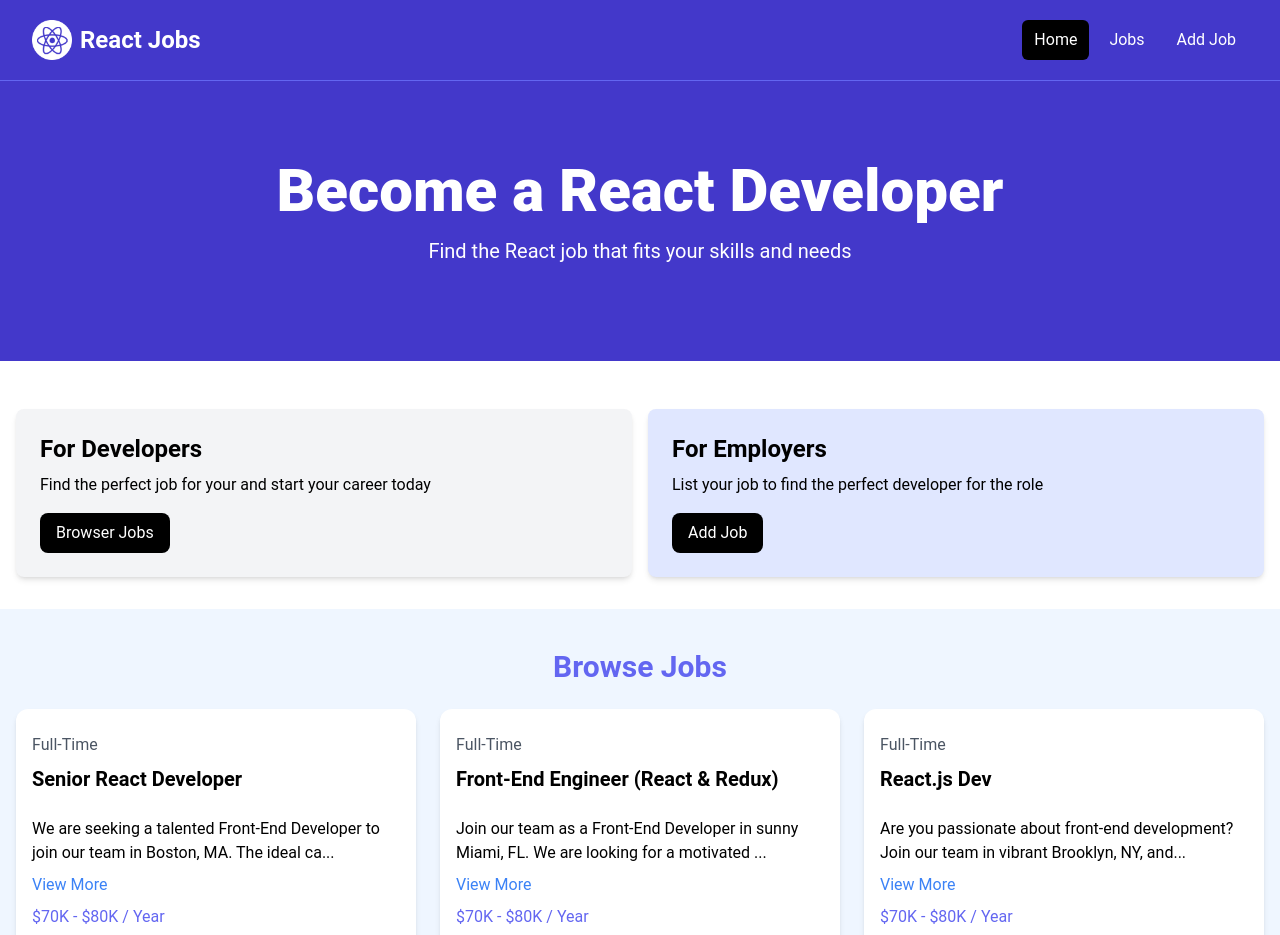
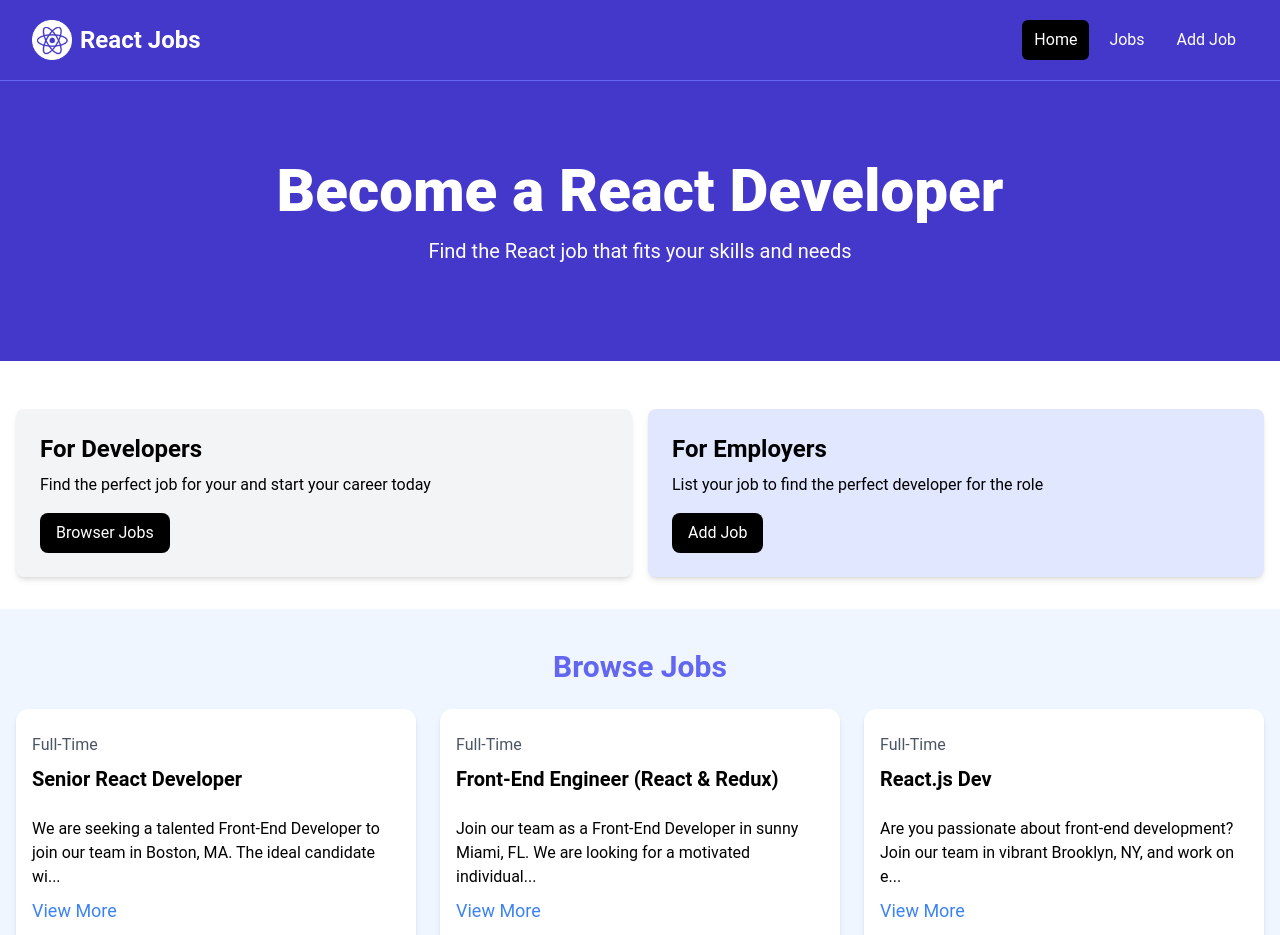
Before and after one commit to aryannxroot/Jobs, a React (Vite) app: page / in a window 1280 px wide. Shown: the top 935 px of the page. Built offline with nearby package versions, Linux system fonts and the light colour scheme.

Commit message:
toggle description

```diff
--- a/src/components/JobListing.jsx
+++ b/src/components/JobListing.jsx
@@ -4,6 +4,7 @@ import { FaLocationDot } from 'react-icons/fa6'
 const JobListing = ({job}) => {
 
   const [showFullDescription,setShowFullDescription] = useState(false);
+  let description = showFullDescription ? job.description : job.description.substring(0,100) + '...';
 
   return (
   <div className="bg-white rounded-xl shadow-md relative">
@@ -14,11 +15,14 @@ const JobListing = ({job}) => {
       </div>
 
       <div className="mb-2">
-      {showFullDescription ? job.description : job.description.slice(0,90) + '...'}
+      {description}
       </div>
-      <p className='mb-2 text-blue-500 cursor-pointer hover:text-gray-600 ' onClick={() => setShowFullDescription(!showFullDescription)}>
-        View {showFullDescription ? 'Less' : 'More'}
-      </p>
+      <button
+        onClick={() => setShowFullDescription(!showFullDescription)}
+        className='mb-2 text-blue-500 cursor-pointer hover:text-gray-600 text-lg'>
+
+          View {showFullDescription ? 'Less' : 'More'}
+      </button>
 
       <h3 className="text-indigo-500 mb-2">{job.salary} / Year</h3>
 
```
